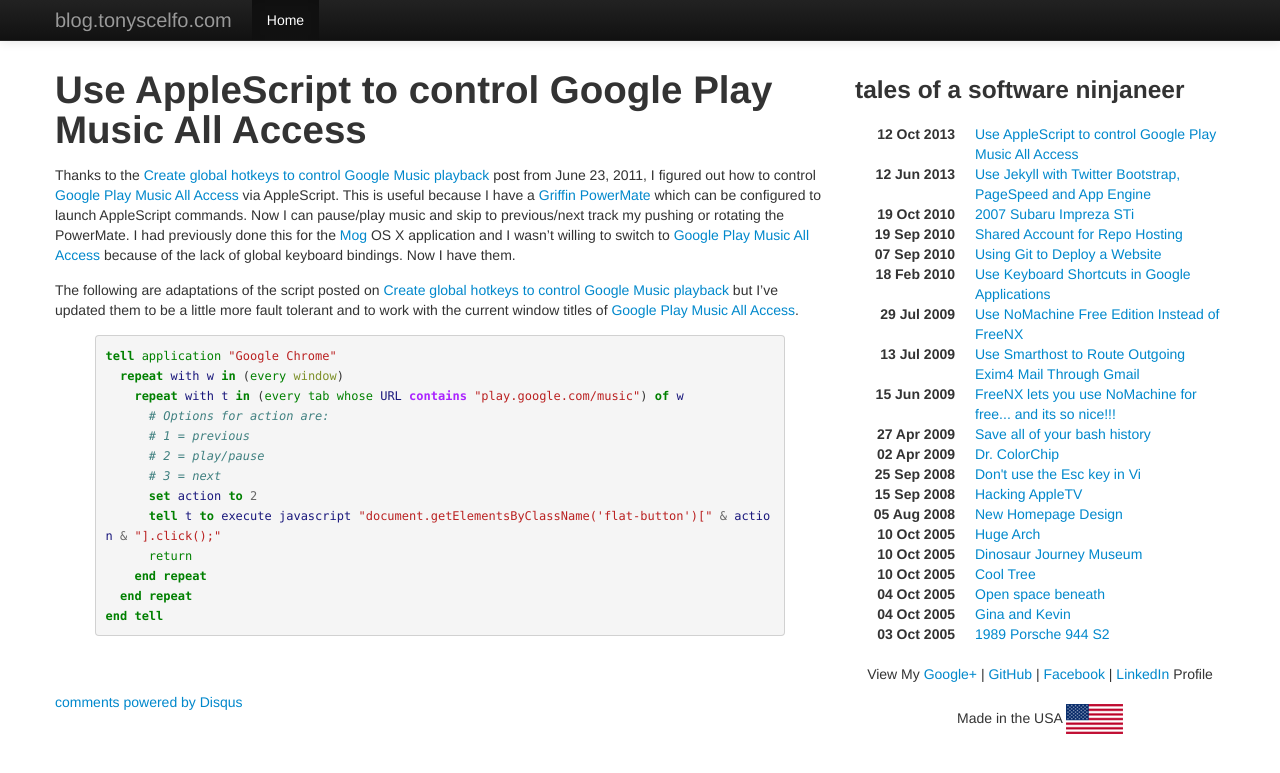
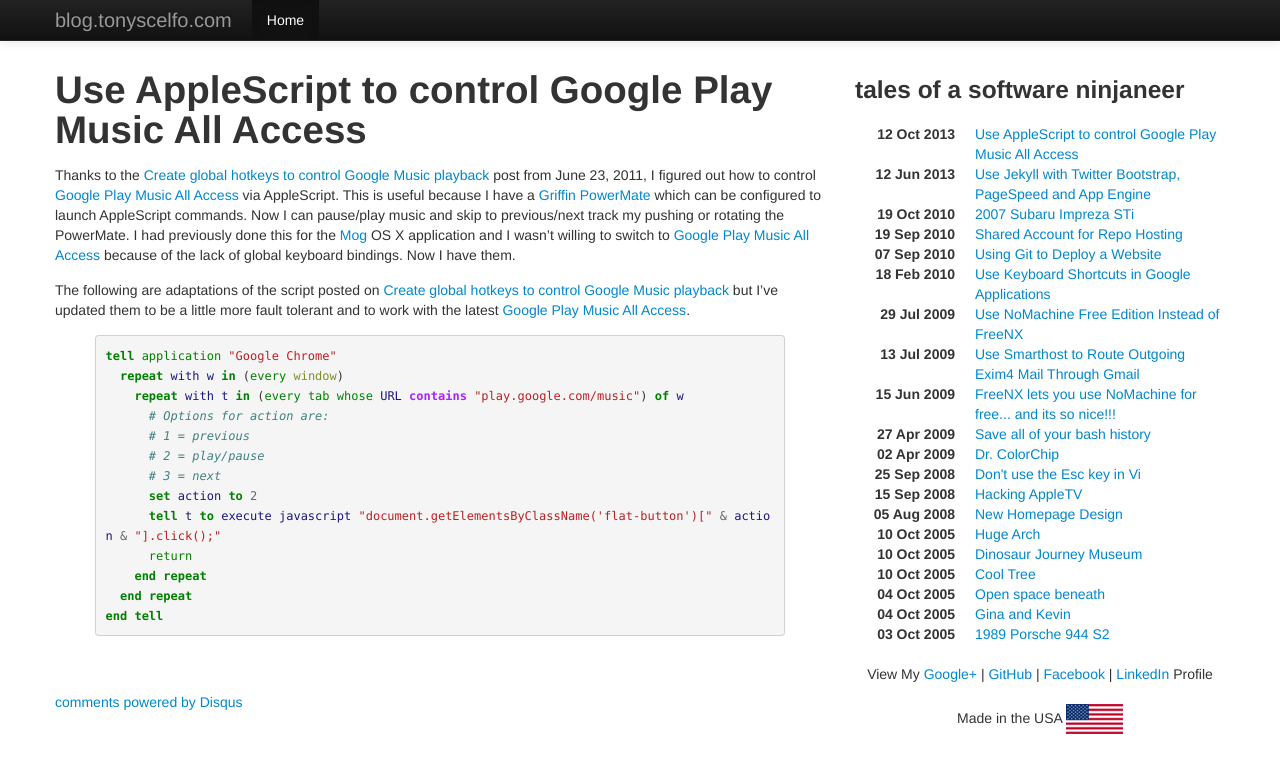
Before and after one commit to mchelen/tonyscelfo.com, a Jekyll site: the page built from _posts/2013-10-12-google-play-music-all-access-applescript.md, in a window 1280 px wide. Shown: the top 773 px of the page. Built offline with Jekyll 4.4.1, drawn with Linux system fonts in a browser that asks for light colours; nearby versions of some CDN libraries; comment, search, counter and statistics services are not loaded.

Commit message:
update wording

```diff
--- a/_posts/2013-10-12-google-play-music-all-access-applescript.md
+++ b/_posts/2013-10-12-google-play-music-all-access-applescript.md
@@ -5,7 +5,7 @@
 
 Thanks to the [Create global hotkeys to control Google Music playback ](http://hints.macworld.com/article.php?story=20110622061755509) post from June 23, 2011, I figured out how to control [Google Play Music All Access](https://play.google.com/about/music/) via AppleScript.  This is useful because I have a [Griffin PowerMate](http://store.griffintechnology.com/powermate) which can be configured to launch AppleScript commands.  Now I can pause/play music and skip to previous/next track my pushing or rotating the PowerMate.  I had previously done this for the [Mog](http://www.mog.com) OS X application and I wasn't willing to switch to [Google Play Music All Access](https://play.google.com/about/music/) because of the lack of global keyboard bindings.  Now I have them.
 
-The following are adaptations of the script posted on [Create global hotkeys to control Google Music playback ](http://hints.macworld.com/article.php?story=20110622061755509) but I've updated them to be a little more fault tolerant and to work with the current window titles of [Google Play Music All Access](https://play.google.com/about/music/).
+The following are adaptations of the script posted on [Create global hotkeys to control Google Music playback ](http://hints.macworld.com/article.php?story=20110622061755509) but I've updated them to be a little more fault tolerant and to work with the latest [Google Play Music All Access](https://play.google.com/about/music/).
 
 {% highlight applescript %}
 tell application "Google Chrome"
```
